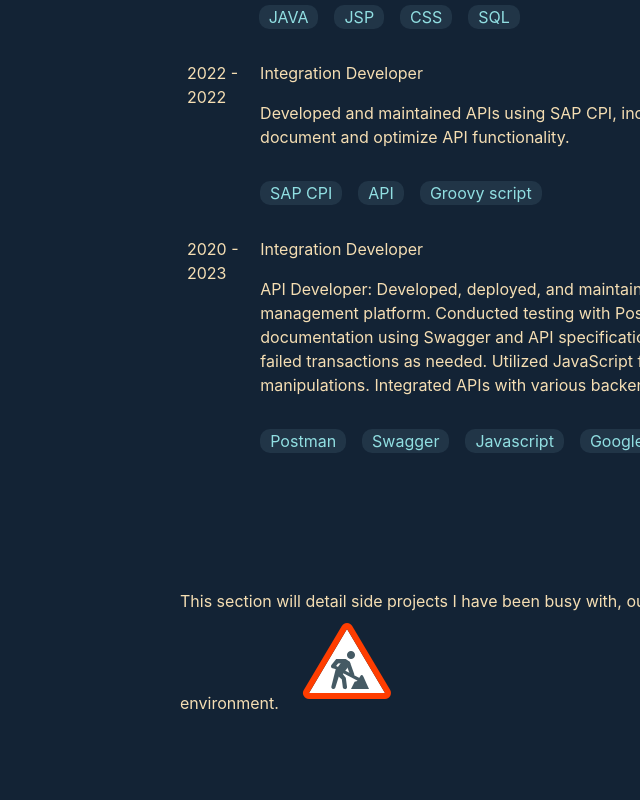
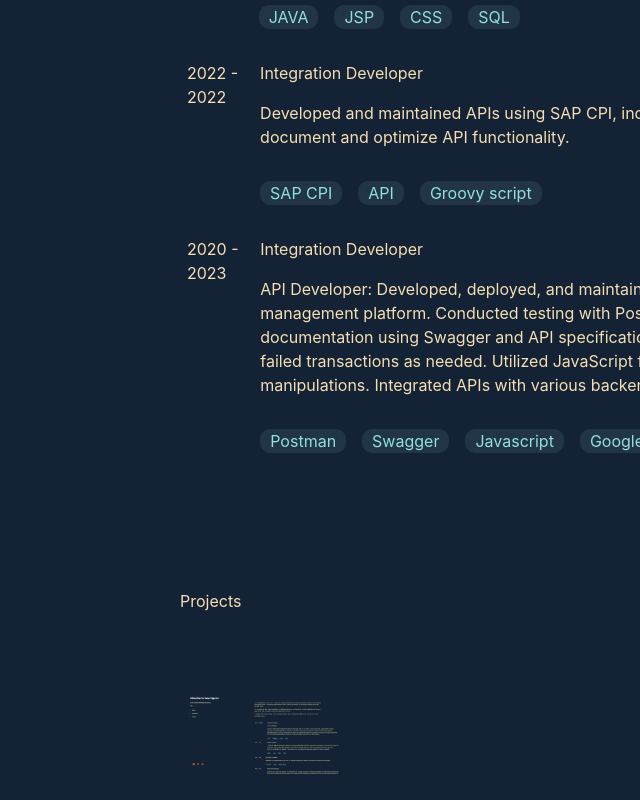
Before and after one commit to nhngcobo/reactportfolio.client, a React (Vite) app: page / in a window 1280 px wide. Shown: the part 959-1759 px from the top of the page, without its empty margins (640-1280 px from the left). Before the commit the page ends 1710 px from the top, so only its background shows below. Built offline with nearby package versions, Linux system fonts and the light colour scheme.

Commit message:
Update first Project

```diff
--- a/src/App.css
+++ b/src/App.css
@@ -135,6 +135,10 @@ body {
     margin-left: 2vh;
 }
 
+.portfolioScreenshot{
+    width: 20vh;
+}
+
 .ComponentAfooter {
     padding: 10px 20px;
     text-align: center;
--- /dev/null
+++ b/src/componentPortfoliProject.jsx
@@ -0,0 +1,25 @@
+import React from "react";
+import data from './data/en.json';
+import portfolioScreenshot from '../src/assets/portfoliScreenshot.png';
+
+
+class ComponentPortfoliProject extends React.Component {
+
+    constructor(props) {
+        super(props);
+        this.text = data;
+      }
+
+
+    render() {
+        return (
+            <div className="ComponentProjects">
+                <img className="portfolioScreenshot"
+                                                src={portfolioScreenshot}
+                                           />
+            </div>
+        )
+    }
+}
+
+export default ComponentPortfoliProject;
--- a/src/componentProjects.jsx
+++ b/src/componentProjects.jsx
@@ -1,7 +1,7 @@
 import React from "react";
 import data from './data/en.json';
 import construction from '../src/assets/icons8-under-construction-96.png';
-
+import ComponentPortfolio from '../src/componentPortfoliProject';
 
 class ComponentProjects extends React.Component {
 
@@ -13,11 +13,12 @@ class ComponentProjects extends React.Component {
 
     render() {
         return (
+            <>
             <div className="ComponentProjects">
-                <p>{this.text.jobProjects} <img className="construction"
-                                                src={construction}
-                                           /></p>
+                <p>{this.text.Projects}</p>
             </div>
+                            <ComponentPortfolio/>
+            </>
         )
     }
 }
```
Also changed, not shown: src/assets/portfoliScreenshot.png (added).
